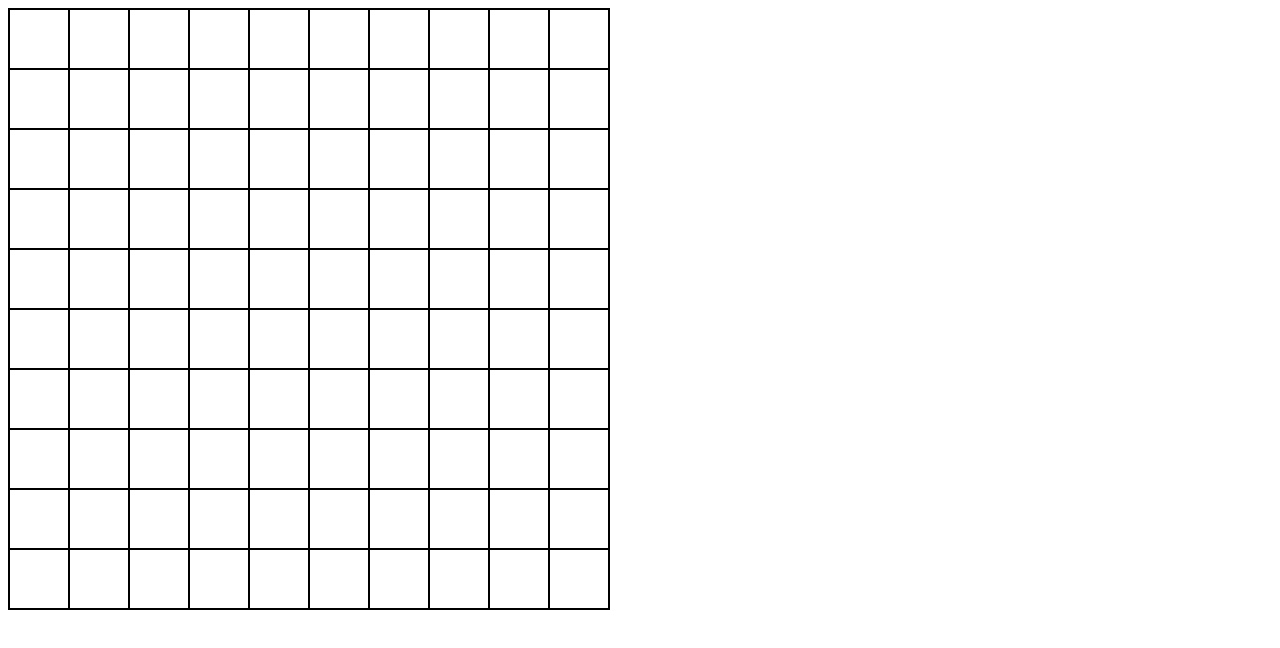
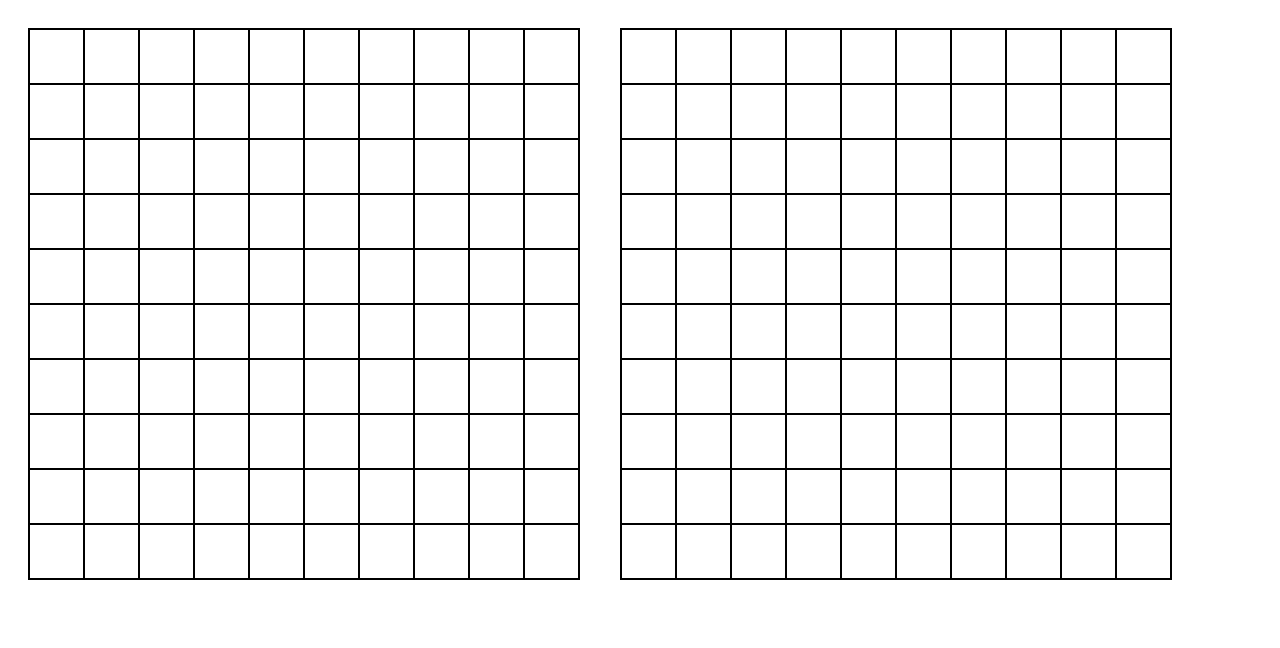
Before and after one commit to justinrkinsman/battleship, a website built with webpack: page dist/index.html in a window 1280 px wide. Built offline with nearby package versions, Linux system fonts and the light colour scheme.

Commit message:
Create grid for second player

```diff
--- a/src/index.js
+++ b/src/index.js
@@ -111,9 +111,23 @@ let createGrid = (() => {
     }
 })()
 
+let createGrid2 = (() => {
+    let container2 = document.createElement('div')
+    container2.setAttribute('id', 'container2')
+    document.body.appendChild(container2)
+    for (let i = 0; i < 10; i++) {
+    for (let j = 0; j < 10; j++){
+        let grid = document.createElement('div');
+        grid.className = 'grid';
+        container2.appendChild(grid);
+        }
+        document.getElementById('container2').style.gridTemplateColumns = `repeat(${10}, 1fr)`;
+    }
+})()
+
 document.addEventListener('click', function(e){
     if(e.target && e.target.className === 'grid'){
-        e.target.setAttribute('style', 'background-color: blue')
+        console.log(e.target)
 }
 })
 
--- a/src/style.css
+++ b/src/style.css
@@ -1,10 +1,15 @@
-#container {
+#container, #container2 {
     display: grid;
-    width: 600px;
-    height: 600px;
-    border: 1px solid black
+    width: 550px;
+    height: 550px;
+    border: 1px solid black;
+    margin: 20px;
 }
 
 .grid {
     border: 1px solid black
 }
+
+body {
+    display: flex;
+}
```
Also changed, not shown: dist/main.js.
